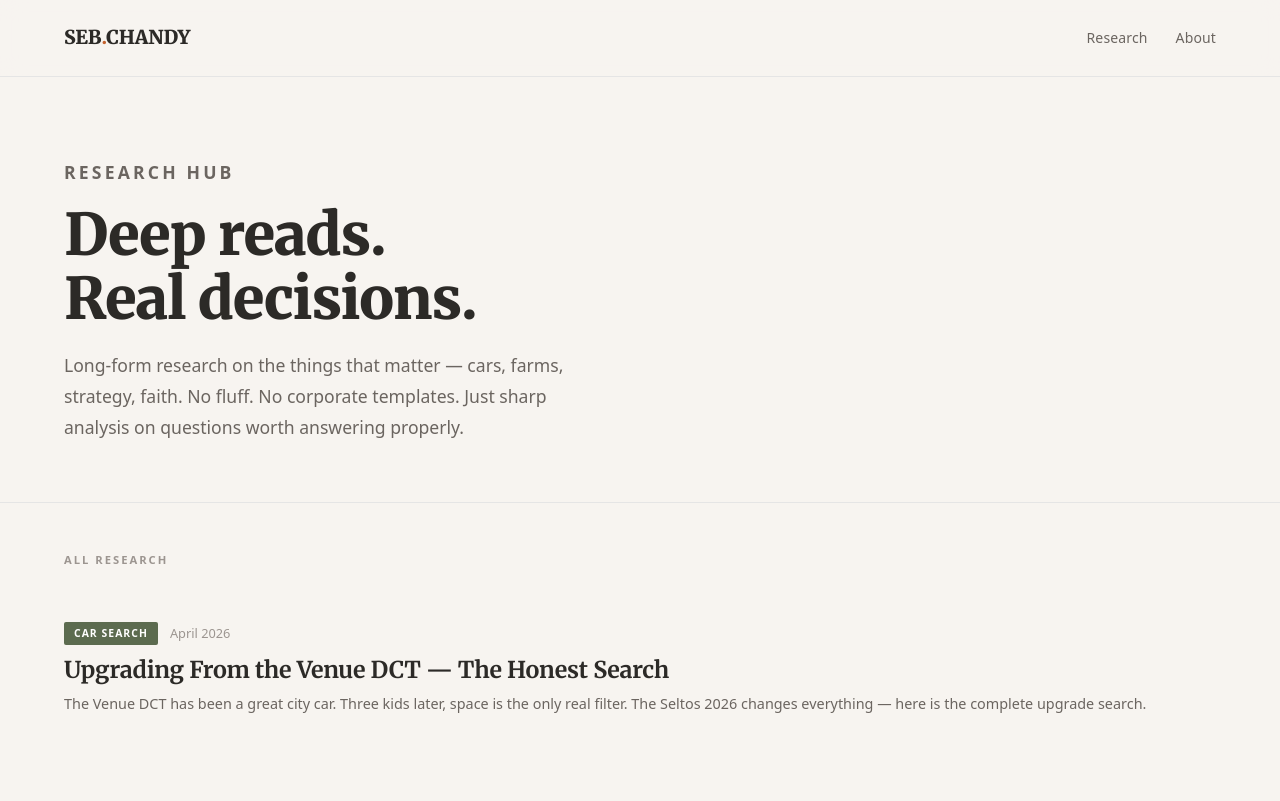
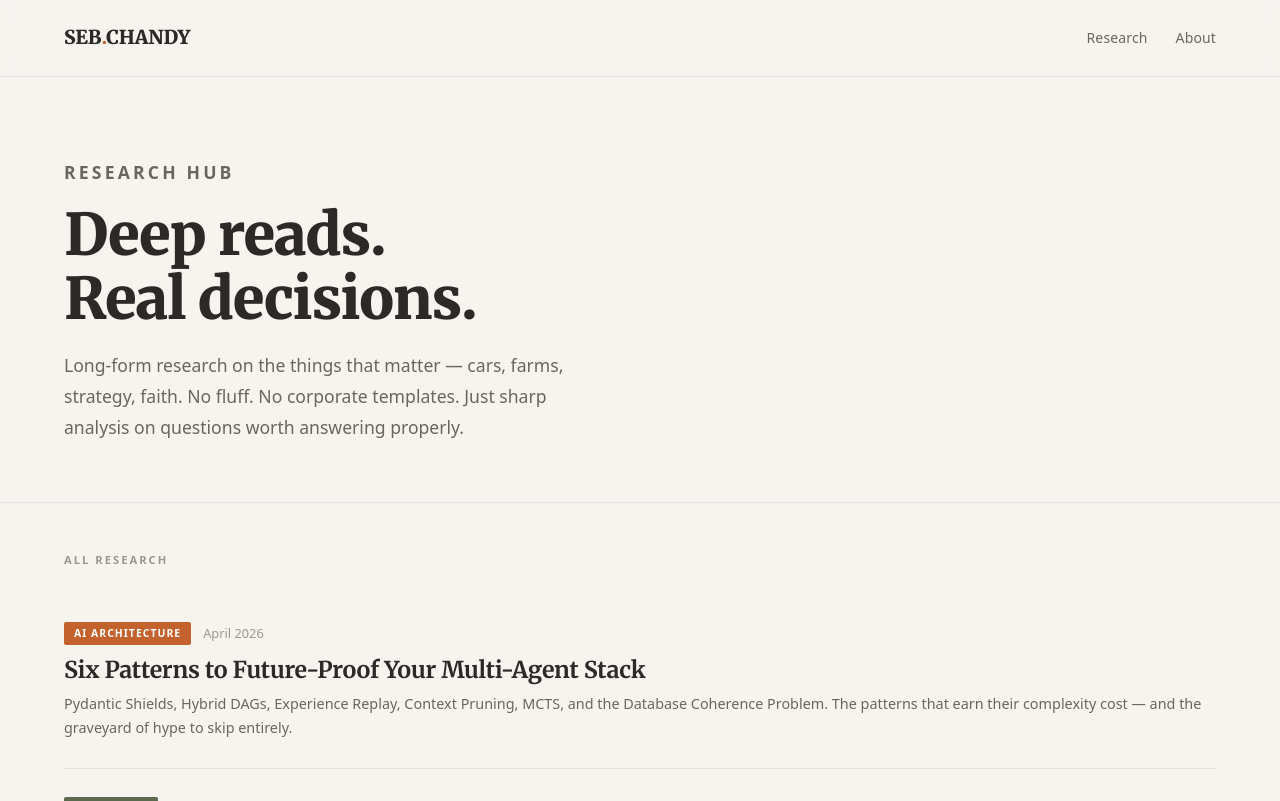
Before and after one commit to sajin8-dot/research-hub, a Next.js app: page / in a window 1280 px wide. Shown: the top 801 px of the page. Built offline with nearby package versions, Linux system fonts and the light colour scheme; a web font is replaced by a local one.

Commit message:
Add multi-agent-orchestration-patterns to index

```diff
--- a/app/page.tsx
+++ b/app/page.tsx
@@ -1,6 +1,15 @@
 import Link from 'next/link'
 
 const articles = [
+  {
+    slug: 'multi-agent-orchestration-patterns',
+    title: 'Six Patterns to Future-Proof Your Multi-Agent Stack',
+    excerpt: 'Pydantic Shields, Hybrid DAGs, Experience Replay, Context Pruning, MCTS, and the Database Coherence Problem. The patterns that earn their complexity cost — and the graveyard of hype to skip entirely.',
+    category: 'AI Architecture',
+    date: 'April 2026',
+    tag: 'deep-research',
+    verdict: 'Top percentile stack. Precision engineering over framework adoption.',
+  },
   {
     slug: 'venue-upgrade',
     title: 'Upgrading From the Venue DCT — The Honest Search',
```
